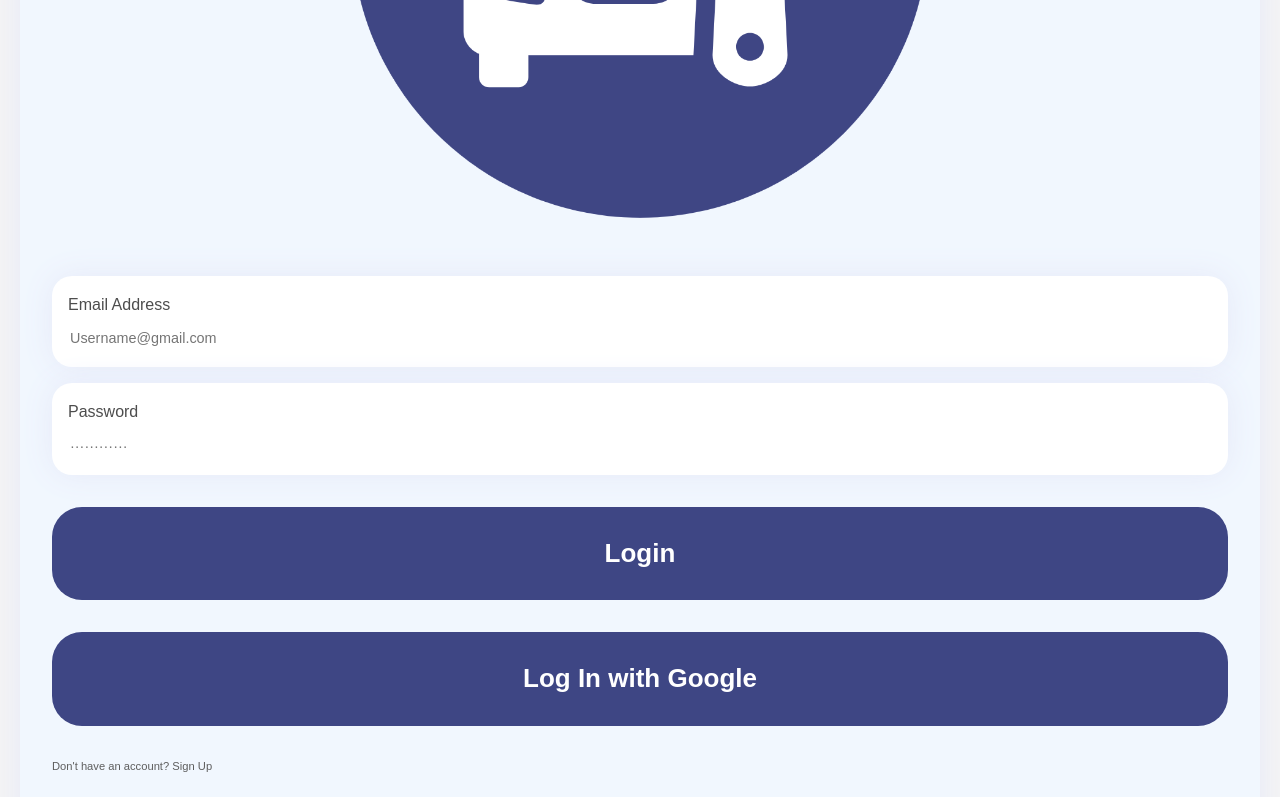
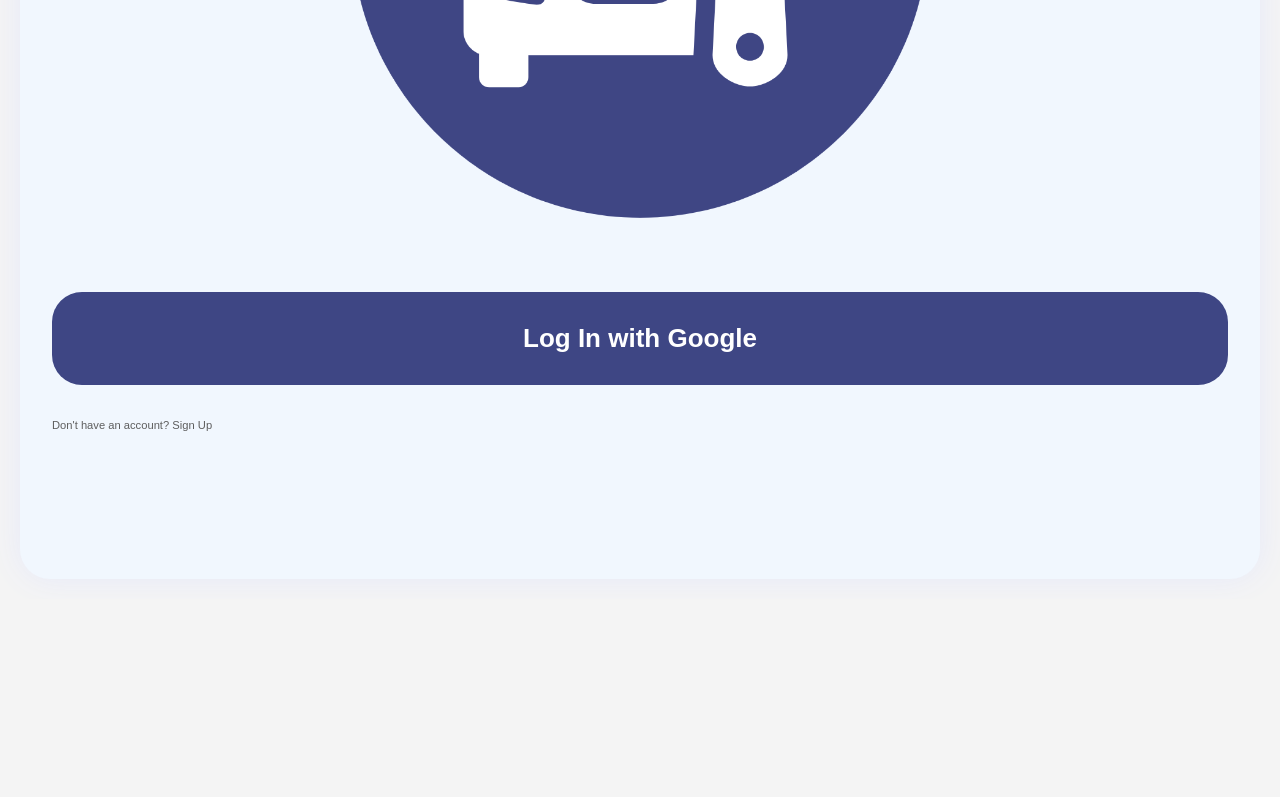
Before and after one commit to 394-w24/obd-app, a React (Vite) app: page / in a window 1280 px wide. Shown: the part 454-1251 px from the top of the page. After the commit the page ends 1053 px from the top, so only its background shows below. Built offline with nearby package versions, Linux system fonts and the light colour scheme.

Commit message:
removing sign with email, test for sign in with google button

```diff
--- a/src/App.jsx
+++ b/src/App.jsx
@@ -29,7 +29,4 @@
   );
 }
 
-const root = ReactDOM.createRoot(document.getElementById('root'));
-root.render(<App />);
-
 export default App;
--- a/src/components/LoginPage.jsx
+++ b/src/components/LoginPage.jsx
@@ -29,7 +29,7 @@
   return (
     <div className="screen-1">
       <img src={LoginLogo} alt="LoginLogo"/>
-      <div className="email">
+      {/* <div className="email">
         <label htmlFor="email">Email Address</label>
         <div className="sec-2">
           <ion-icon name="mail-outline"></ion-icon>
@@ -57,7 +57,7 @@
           <ion-icon className="show-hide" name="eye-outline"></ion-icon>
         </div>
       </div>
-      <button className="login" onClick={loginWithEmail}>Login</button>
+      <button className="login" onClick={loginWithEmail}>Login</button> */}
       <button className="login" onClick={loginWithGoogle}>Log In with Google</button>
       <div className="footer">
         <span>Don't have an account? Sign Up</span>
--- a/src/components/NavPage.jsx
+++ b/src/components/NavPage.jsx
@@ -24,10 +24,10 @@
             <img src={profile} alt="profile"/>
             <h4 className='nav-heading'>Profile</h4>
           </Link>
-          <div className= "nav-link">
+          {/* <div className= "nav-link">
             <img src={settings} alt="setting"/>
             <h4 className='nav-heading'>Settings</h4>
-          </div>
+          </div> */}
           <Link className= "nav-link" to="/mechanics">
             <img src={contact} alt="contact"/>
             <h4 className='nav-heading'>Contact <br/>Mechanics</h4>
```
Also changed, not shown: 1 other file (tests, documents, lock files or other folders).
